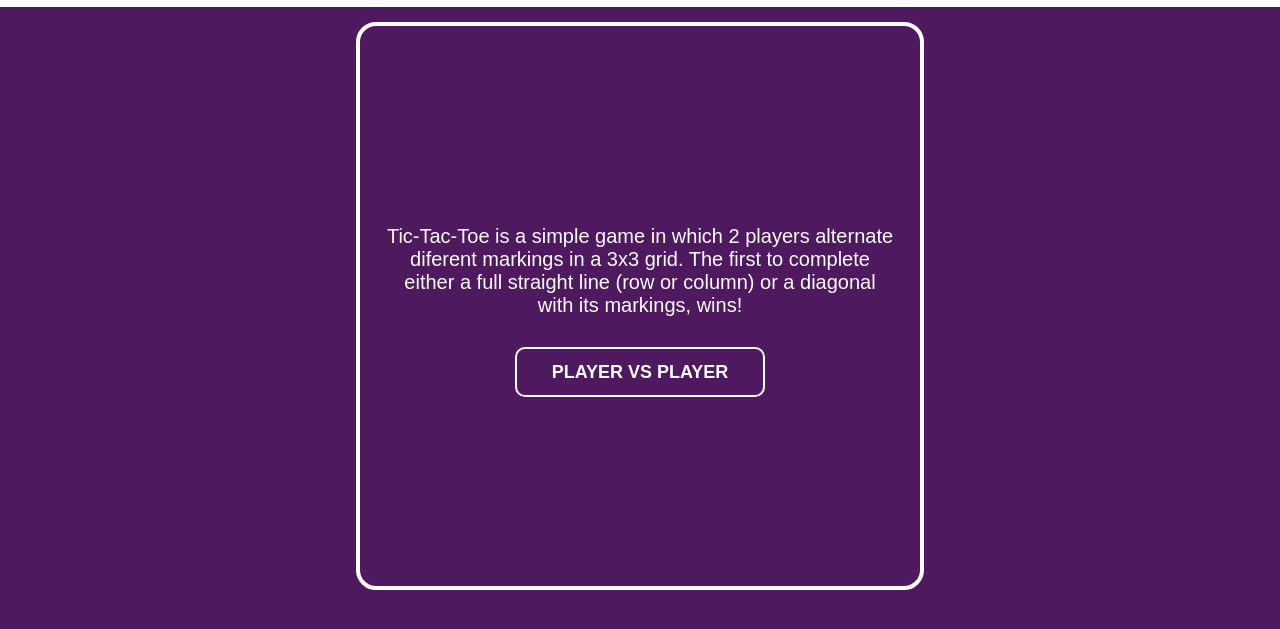
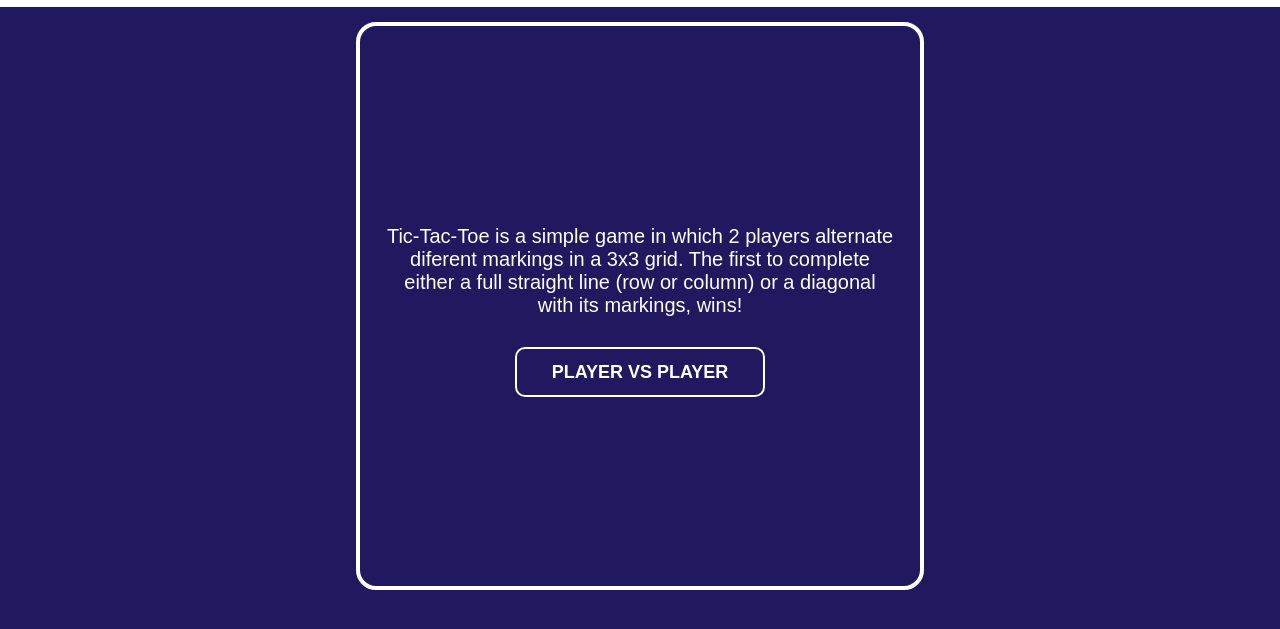
Before and after one commit to nmccooey/tic-tac-toe, a plain HTML site: page index.html in a window 1280 px wide. Shown: the part 83-712 px from the top of the page. Drawn offline with Linux system fonts and the light colour scheme; a web font is replaced by a local one.

Commit message:
changed background color to blue hue.

```diff
--- a/stylesheets/styles.css
+++ b/stylesheets/styles.css
@@ -3,7 +3,7 @@ body {
     margin: 0px;
     padding: 0px;
     height: 100%;
-    background-color: rgb(79, 25, 95);
+    background-color: rgb(32, 25, 95);
 }
 
 .flex-container {
@@ -36,7 +36,7 @@ header h1 {
     display: flex;
     justify-content: center;
     align-items: center;
-    background-color: rgb(79, 25, 95);
+    background-color: rgb(32, 25, 95);
     margin-top: 15px;
 }
 
@@ -52,7 +52,7 @@ header h1 {
 .overlay {
     position: absolute;
     z-index: 1;
-    background-color: rgb(79, 25, 95);
+    background-color: rgb(32, 25, 95);
     border-radius: 10px;
     width: 510px;
     height: 510px;
@@ -83,18 +83,18 @@ header h1 {
 
 .overlay button:hover {
     background-color: white;
-    color: rgb(79, 25, 95);
+    color: rgb(32, 25, 95);
     cursor: pointer;
 }
 
 .overlay button:focus {
     background-color: white;
-    color: rgb(79, 25, 95);
+    color: rgb(32, 25, 95);
 }
 
 .game-spot {
     cursor: pointer;
-    background-color: rgb(79, 25, 95);
+    background-color: rgb(32, 25, 95);
     color: white;
     font-size: 4.5em;
     display: flex;
```
